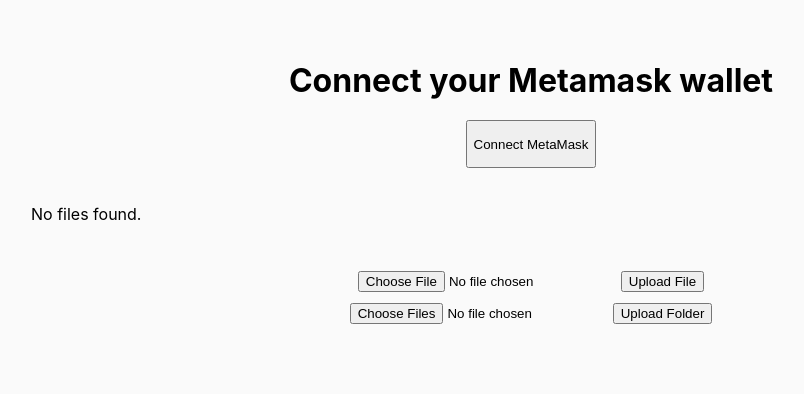
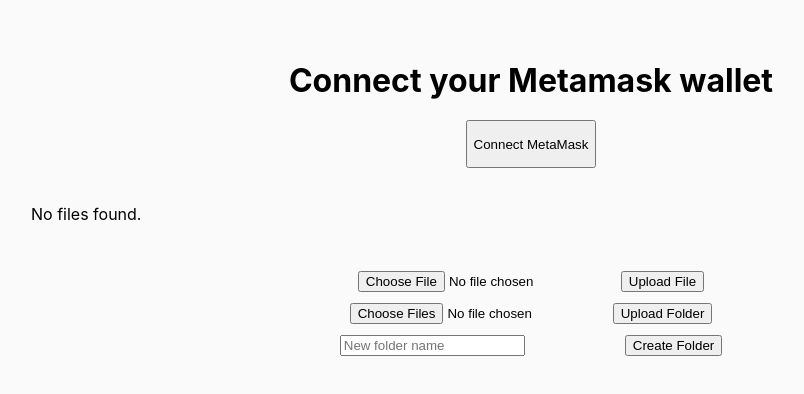
Before and after one commit to nd-dsp-lab/web3db-fs-frontend, a React (Create React App) app in the folder app/: page / in a window 1280 px wide. Shown: the top 394 px of the page, without its empty margins (109-913 px from the left). Built offline with nearby package versions, Linux system fonts and the light colour scheme.

Commit message:
adding manual folder entry

```diff
--- a/app/src/App.js
+++ b/app/src/App.js
@@ -7,6 +7,7 @@
   const [currentPath, setCurrentPath] = useState("/");
   const [folderPath, setFolderPath] = useState("/");
   const [uploadMode, setUploadMode] = useState("single");
+  const [newFolderName, setNewFolderName] = useState("");
 
   async function connectWallet() {
     if (window.ethereum) {
@@ -22,54 +23,6 @@
       alert("MetaMask not detected. Please install it!");
     }
   }
-
-  // function buildFileTree(files) {
-  // const root = { name: "/", type: "folder", children: [] };
-
-  // for (const file of files) {
-  //   const fullPath = file.folder_path || "/";
-  //   const parts = fullPath.split("/").filter(Boolean); // ["web3Example", "Copy of Assignment 3 - Answer Sheet.pdf"]
-  //   let currentNode = root;
-
-  //   parts.forEach((part, index) => {
-  //     const isFile = index === parts.length - 1 && part.includes("."); // last part with a dot is a file
-  //     if (isFile) {
-  //       currentNode.children.push({
-  //         ...file,
-  //         type: "file",
-  //         name: part,
-  //       });
-  //     } else {
-  //       // folder
-  //       let folderNode = currentNode.children.find(
-  //         (c) => c.type === "folder" && c.name === part
-  //       );
-  //       if (!folderNode) {
-  //         folderNode = { name: part, type: "folder", children: [] };
-  //         currentNode.children.push(folderNode);
-  //       }
-  //       currentNode = folderNode;
-  //     }
-  //   });
-  // }
-  //   return root;
-  // }
-
-  // function getFolderContents(tree, path) {
-  //   if (!tree) return [];
-
-  //   if (path === "/" || path === "") {
-  //     return tree.children.filter(item => item.type === "file");
-  //   }
-
-  //   const parts = path.split("/").filter(Boolean);
-  //   let node = tree;
-  //   for (const part of parts) {
-  //     node = node?.children.find(c => c.name === part && c.type === "folder");
-  //     if (!node) return [];
-  //   }
-  //   return node.children || [];
-  // }
 
   // Build a tree from files array
 function buildFileTree(files) {
@@ -106,7 +59,6 @@
       }
     }
   }
-
   return root;
 }
 
@@ -182,16 +134,26 @@
         console.log("Relative Path:", relativePath);
         const pathParts = relativePath.split("/");
         console.log("Path Parts:", pathParts);
-        const folderPath = "/" + pathParts.slice(0, -1).join("/"); // e.g. "/web3Example"
-        console.log("Folder Path:", folderPath);
+        const subfolder = pathParts.slice(0, -1).join("/");  // ex: "photos/vacation"
+        // Build full path based on where user clicked
+        const folderPath =
+          currentPath === "/"
+            ? "/" + subfolder                 // upload to root
+            : currentPath + "/" + subfolder;  // upload inside selected folder
+
         formData.append("files", file);
         formData.append("paths", folderPath);
+        // const folderPath = "/" + pathParts.slice(0, -1).join("/"); // e.g. "/web3Example"
+        // console.log("Folder Path:", folderPath);
+        // formData.append("files", file);
+        // formData.append("paths", folderPath);
       }
     } else {
       // For a single file upload
       const file = files[0];
       formData.append("file", file);
-      formData.append("folder_path", "/"); // or currentPath if you track that
+      // formData.append("folder_path", "/"); // or currentPath if you track that
+      formData.append("folder_path", currentPath || "/");
     }
 
     const endpoint =
@@ -327,6 +289,43 @@
         </div>
       );
     }
+
+function handleCreateFolder() {
+  if (!newFolderName.trim()) return;
+
+  const cleanName = newFolderName.trim();
+
+  setFileTree((prevTree) => {
+    const newTree = structuredClone(prevTree); // safe deep copy
+
+    // Navigate to the correct node based on currentPath
+    const parts = currentPath === "/"
+      ? []
+      : currentPath.split("/").filter(Boolean);
+
+    let node = newTree;
+
+    for (const p of parts) {
+      node = node.children.find(
+        (c) => c.type === "folder" && c.name === p
+      );
+
+      if (!node) return prevTree; // safety: don't crash
+    }
+
+    // Create the new folder (ONLY FRONTEND)
+    node.children.push({
+      name: cleanName,
+      type: "folder",
+      children: [],
+    });
+
+    return newTree;
+  });
+
+  setNewFolderName("");
+}
+
     return (
       <div
         style={{
@@ -452,7 +451,7 @@
       </div>
 
         {/* Folder upload */}
-        <div>
+        <div style={{ marginBottom: "10px" }}>
           <input
             id="folderInput"
             type="file"
@@ -464,6 +463,16 @@
           />
           <button type="submit">Upload Folder</button>
         </div>
+
+        <div className="create-folder" style={{ marginBottom: "10px" }}>
+          <input
+            value={newFolderName}
+            style={{ marginRight: "100px" }}
+            onChange={(e) => setNewFolderName(e.target.value)}
+            placeholder="New folder name"
+          />
+          <button onClick={handleCreateFolder}>Create Folder</button>
+        </div>
       </form>
     </div>
   );
```
